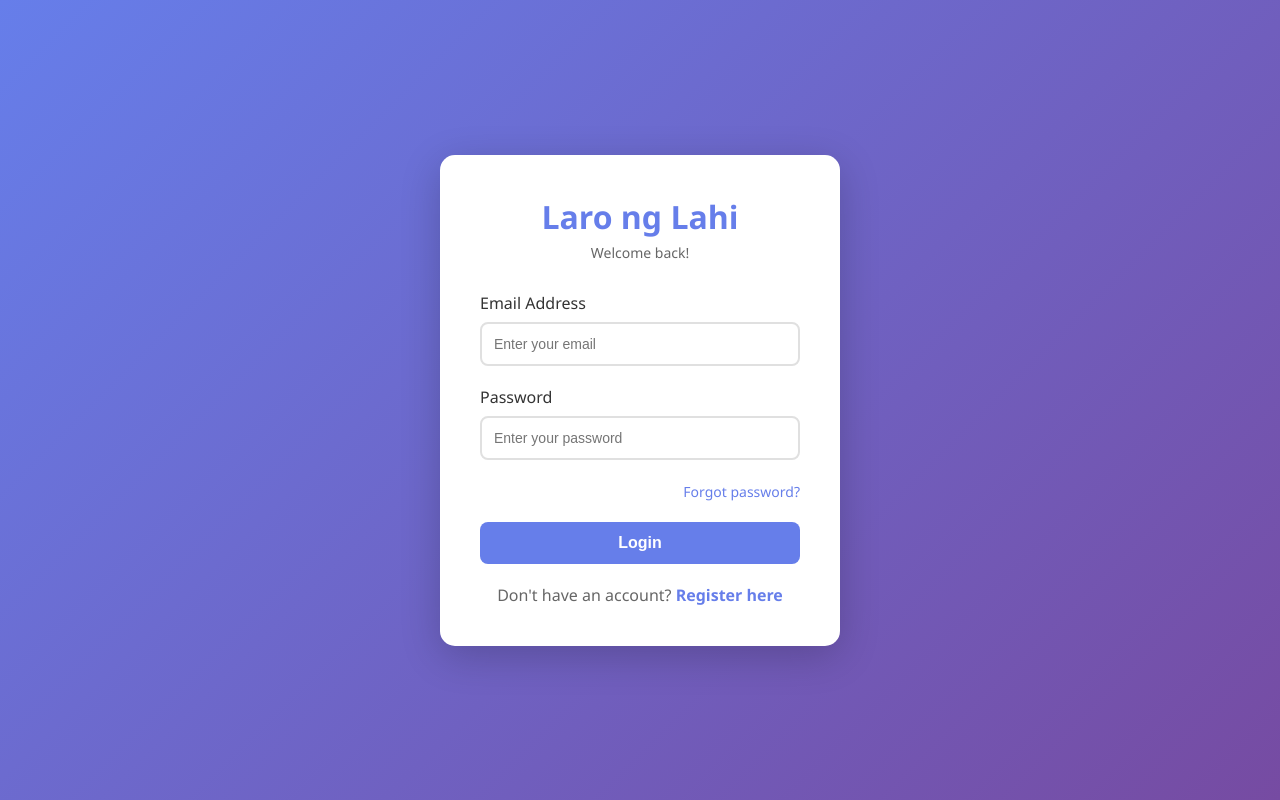
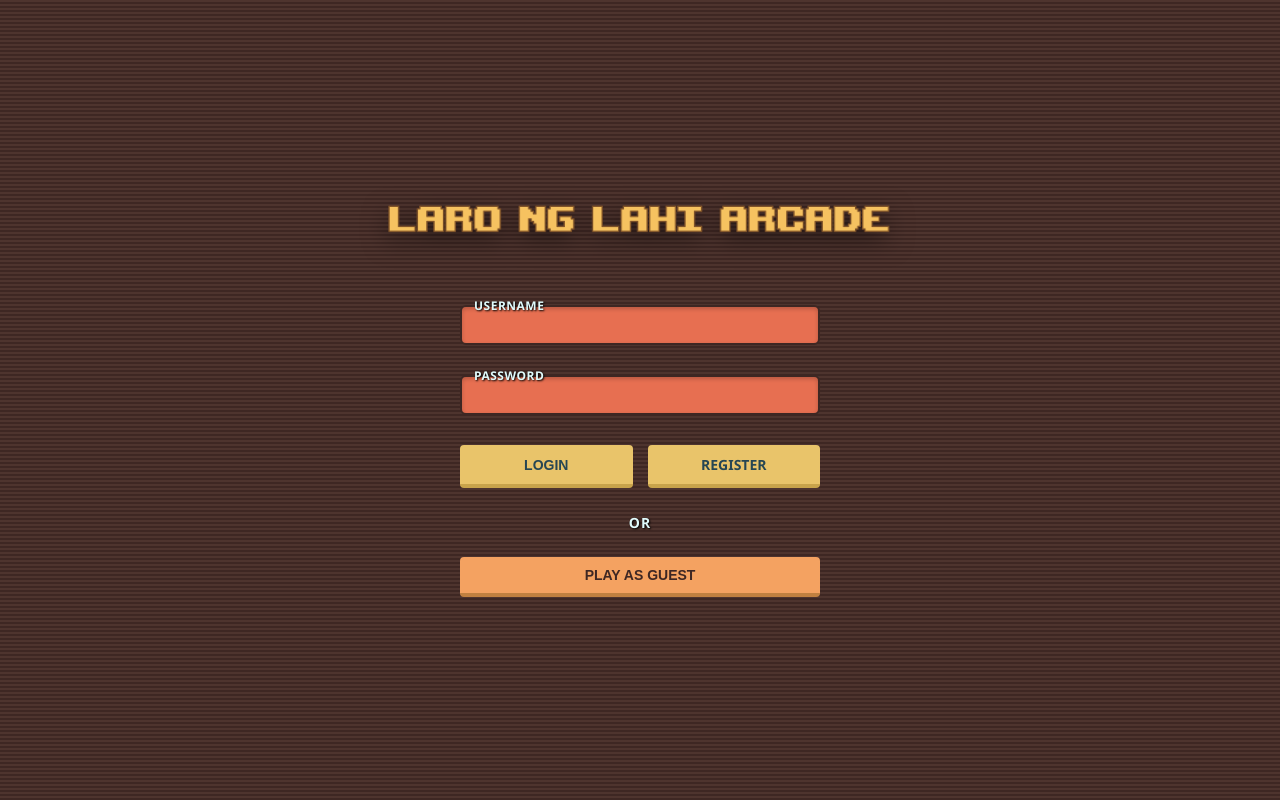
Before and after one commit to StevenBartolome/laro-ng-lahi, a PHP site: page /login.php in a window 1280 px wide. Run offline with PHP 8.4, Linux system fonts and the light colour scheme; some libraries are stand-ins or nearby versions.

Commit message:
change ui

```diff
--- a/assets/css/login.css
+++ b/assets/css/login.css
@@ -7,7 +7,14 @@
 
 body {
     font-family: 'Segoe UI', Tahoma, Geneva, Verdana, sans-serif;
-    background: linear-gradient(135deg, #667eea 0%, #764ba2 100%);
+    /* Warm Brown scanline/stripe background */
+    background: repeating-linear-gradient(
+        to bottom,
+        #4E342E,
+        #4E342E 2px,
+        #3E2723 2px,
+        #3E2723 4px
+    );
     min-height: 100vh;
     display: flex;
     justify-content: center;
@@ -16,135 +23,150 @@ body {
 }
 
 .container {
-    background: white;
-    border-radius: 15px;
-    box-shadow: 0 10px 40px rgba(0,0,0,0.2);
+    /* Transparent container to let background show through */
+    background: transparent;
     max-width: 400px;
     width: 100%;
-    padding: 40px;
+    padding: 20px;
+    text-align: center;
 }
 
 .logo {
-    text-align: center;
-    margin-bottom: 30px;
+    margin-bottom: 50px; /* Increased gap below logo */
+    position: relative;
+    z-index: 20; /* Ensure it stays on top */
 }
 
-.logo h1 {
-    color: #667eea;
-    font-size: 32px;
-    margin-bottom: 5px;
-}
-
-.logo p {
-    color: #666;
-    font-size: 14px;
+.logo img {
+    /* Enlarge title significantly */
+    width: 140%;
+    max-width: none;
+    margin-left: -20%; /* Center it back since it's wider than container */
+    height: auto;
+    filter: drop-shadow(0 8px 12px rgba(0,0,0,0.5));
+    transform: translateY(-10px); /* Slight lift */
 }
 
 .form-group {
-    margin-bottom: 20px;
+    margin-bottom: 30px; /* Increased gap between inputs */
+    position: relative;
+    text-align: left;
 }
 
 label {
-    display: block;
-    margin-bottom: 8px;
-    color: #333;
-    font-weight: 500;
+    position: absolute;
+    top: -8px;
+    left: 10px;
+    font-size: 12px; /* Slightly larger to match the bold look */
+    font-weight: 800; /* Match button weight */
+    color: #E0FBFC; /* Light Cyan */
+    background-color: transparent;
+    padding: 0 4px;
+    text-transform: uppercase; /* Match button case */
+    text-shadow: 1px 1px 2px black;
+    z-index: 10;
+    letter-spacing: 0.5px; /* Slight spacing for uppercase */
 }
 
 input[type="text"],
 input[type="password"] {
     width: 100%;
-    padding: 12px;
-    border: 2px solid #e0e0e0;
-    border-radius: 8px;
+    padding: 10px 15px;
+    background-color: #E76F51; /* Burnt Sienna */
+    border: 2px solid #3E2723; /* Dark Brown */
+    border-radius: 6px;
     font-size: 14px;
-    transition: border-color 0.3s;
+    color: #E0FBFC; /* Light Cyan */
+    font-weight: 500;
+    outline: none;
+    box-shadow: inset 0 2px 4px rgba(0,0,0,0.2);
+}
+
+input::placeholder {
+    color: rgba(224, 251, 252, 0.7); /* Light Cyan opacity */
 }
 
 input:focus {
-    outline: none;
-    border-color: #667eea;
+    border-color: #E9C46A; /* Saffron */
+}
+
+.button-row {
+    display: flex;
+    justify-content: space-between;
+    gap: 15px; /* Increased gap between buttons */
+    margin-top: 30px; /* Increased gap above buttons */
 }
 
 .btn {
-    width: 100%;
-    padding: 12px;
+    padding: 10px 0;
     border: none;
-    border-radius: 8px;
-    font-size: 16px;
-    font-weight: 600;
+    border-radius: 4px;
+    font-size: 14px;
+    font-weight: 800;
     cursor: pointer;
-    transition: all 0.3s;
-    background: #667eea;
-    color: white;
-    position: relative;
+    text-align: center;
+    text-decoration: none;
+    transition: transform 0.1s, box-shadow 0.1s;
+    text-transform: uppercase;
 }
 
-.btn:hover {
-    background: #5568d3;
-    transform: translateY(-2px);
-    box-shadow: 0 5px 15px rgba(102, 126, 234, 0.4);
+.btn:active {
+    transform: translateY(2px);
 }
 
-.btn:disabled {
-    background: #99a3d6;
-    cursor: running;
-    transform: none;
+.btn-login, .btn-register {
+    width: 48%;
+    background-color: #E9C46A; /* Saffron */
+    color: #264653; /* Charcoal Text */
+    border-bottom: 4px solid #c8a34b; /* Darker Saffron */
+}
+
+.btn-login:hover, .btn-register:hover {
+    background-color: #face7f; /* Lighter Saffron/Yellow */
+    border-bottom-color: #dcb355; /* Slightly lighter border adjustment */
+}
+
+.divider {
+    margin: 25px 0;
+    color: #E0FBFC; /* Light Cyan */
+    font-size: 14px;
+    font-weight: 800; /* Match button weight */
+    text-shadow: 1px 1px 2px black;
+    text-transform: uppercase; /* Make consistent */
+    letter-spacing: 1px;
+}
+
+.btn-guest {
+    width: 100%;
+    background-color: #F4A261; /* Sandy Brown */
+    color: #3E2723; /* Dark Brown Text */
+    border-bottom: 4px solid #C08040; /* Darker Sandy Brown */
+}
+
+.btn-guest:hover {
+    background-color: #ffb57b; /* Softened/Lighter Sandy Brown */
+    border-bottom-color: #d4914f; /* Slightly lighter border */
 }
 
 .error {
-    background: #ffebee;
-    color: #c62828;
-    padding: 12px;
-    border-radius: 8px;
+    background: rgba(198, 40, 40, 0.9);
+    color: white;
+    padding: 10px;
+    border-radius: 5px;
     margin-bottom: 20px;
-    border-left: 4px solid #c62828;
+    font-size: 13px;
     display: none;
+    text-align: center;
+    border: 1px solid #ff8e8e;
 }
 
-.register-link {
-    text-align: center;
-    margin-top: 20px;
-    color: #666;
+/* Update spinner for new button style */
+.spinner {
+    display: inline-block;
+    width: 14px;
+    height: 14px;
+    border: 2px solid rgba(0,0,0,0.3);
+    border-top-color: #000;
+    margin-left: 8px;
+    vertical-align: middle;
 }
-
-.register-link a {
-    color: #667eea;
-    text-decoration: none;
-    font-weight: 600;
-}
-
-.register-link a:hover {
-    text-decoration: underline;
-}
-
-.forgot-password {
-    text-align: right;
-    margin-top: 10px;
-    margin-bottom: 20px;
-}
-
-.forgot-password a {
-    color: #667eea;
-    text-decoration: none;
-    font-size: 14px;
-    cursor: pointer;
-}
-
-/* Spinner */
-.spinner {
-    display: none;
-    width: 20px;
-    height: 20px;
-    border: 3px solid rgba(255,255,255,0.3);
-    border-radius: 50%;
-    border-top-color: #fff;
-    animation: spin 1s ease-in-out infinite;
-    position: absolute;
-    right: 15px;
-    top: 12px;
-}
-
-@keyframes spin {
-    to { transform: rotate(360deg); }
-}
--- a/login.php
+++ b/login.php
@@ -27,36 +27,35 @@ if (isset($_SESSION['logged_in']) && $_SESSION['logged_in'] === true) {
 <body>
     <div class="container">
         <div class="logo">
-            <h1>Laro ng Lahi</h1>
-            <p>Welcome back!</p>
+            <img src="assets/startmenu/screen_title.png" alt="Laro ng Lahi">
         </div>
 
         <div id="error-message" class="error"></div>
 
         <form id="loginForm">
             <div class="form-group">
-                <label for="email">Email Address</label>
-                <input type="text" id="email" required placeholder="Enter your email">
+                <label for="email">Username</label>
+                <input type="text" id="email" required>
             </div>
 
             <div class="form-group">
                 <label for="password">Password</label>
-                <input type="password" id="password" required placeholder="Enter your password">
+                <input type="password" id="password" required>
             </div>
 
-            <div class="forgot-password">
-                <a onclick="handleResetPassword()">Forgot password?</a>
+            <div class="button-row">
+                <button type="submit" class="btn btn-login" id="loginBtn">
+                    LOGIN
+                </button>
+                <a href="register.php" class="btn btn-register">REGISTER</a>
             </div>
 
-            <button type="submit" class="btn" id="loginBtn">
-                Login
-                <div class="spinner" id="spinner"></div>
+            <div class="divider">or</div>
+
+            <button type="button" class="btn btn-guest" onclick="alert('Guest mode coming soon!')">
+                PLAY AS GUEST
             </button>
         </form>
-
-        <div class="register-link">
-            Don't have an account? <a href="register.php">Register here</a>
-        </div>
     </div>
 
     <script>
```
